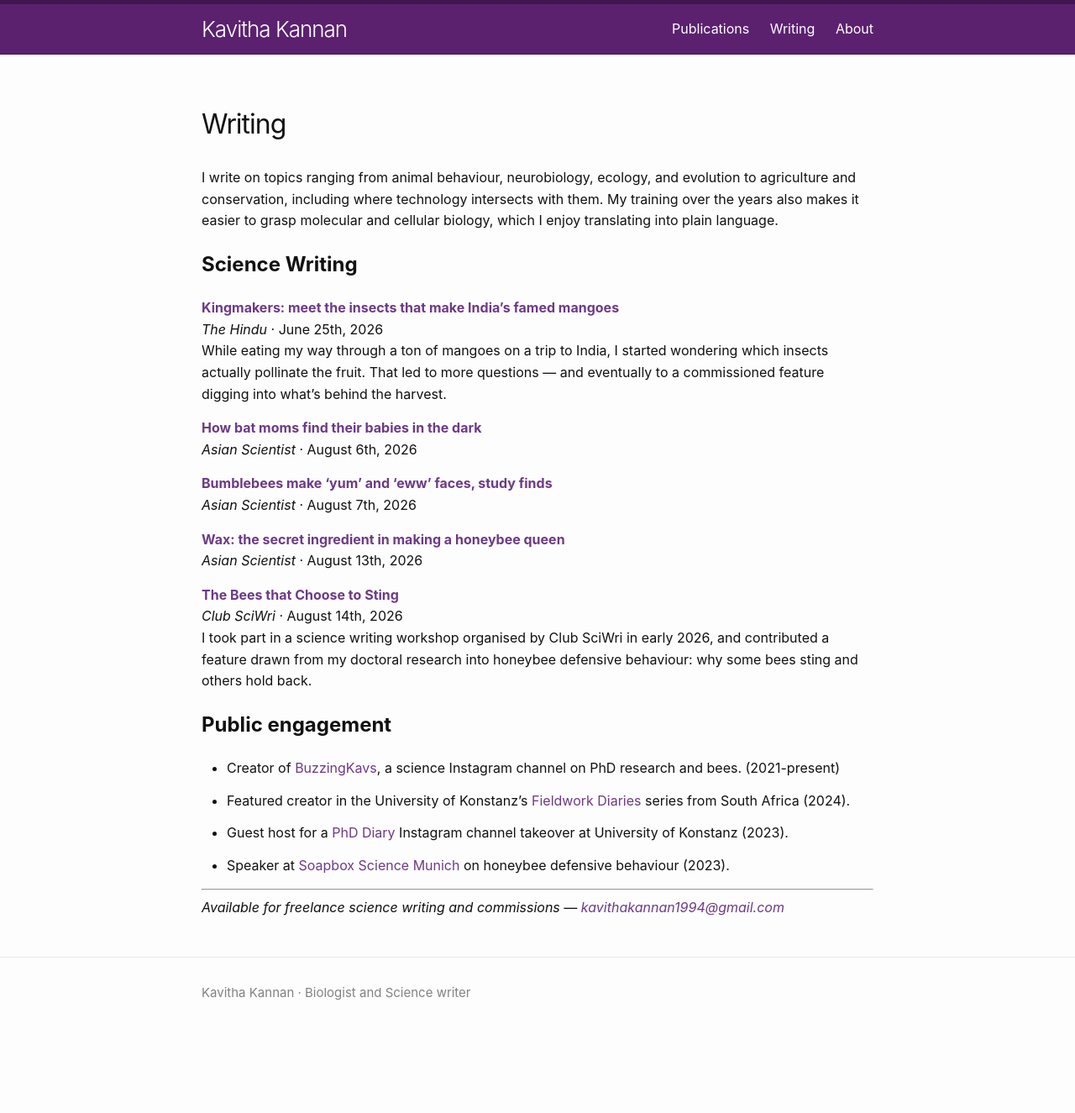
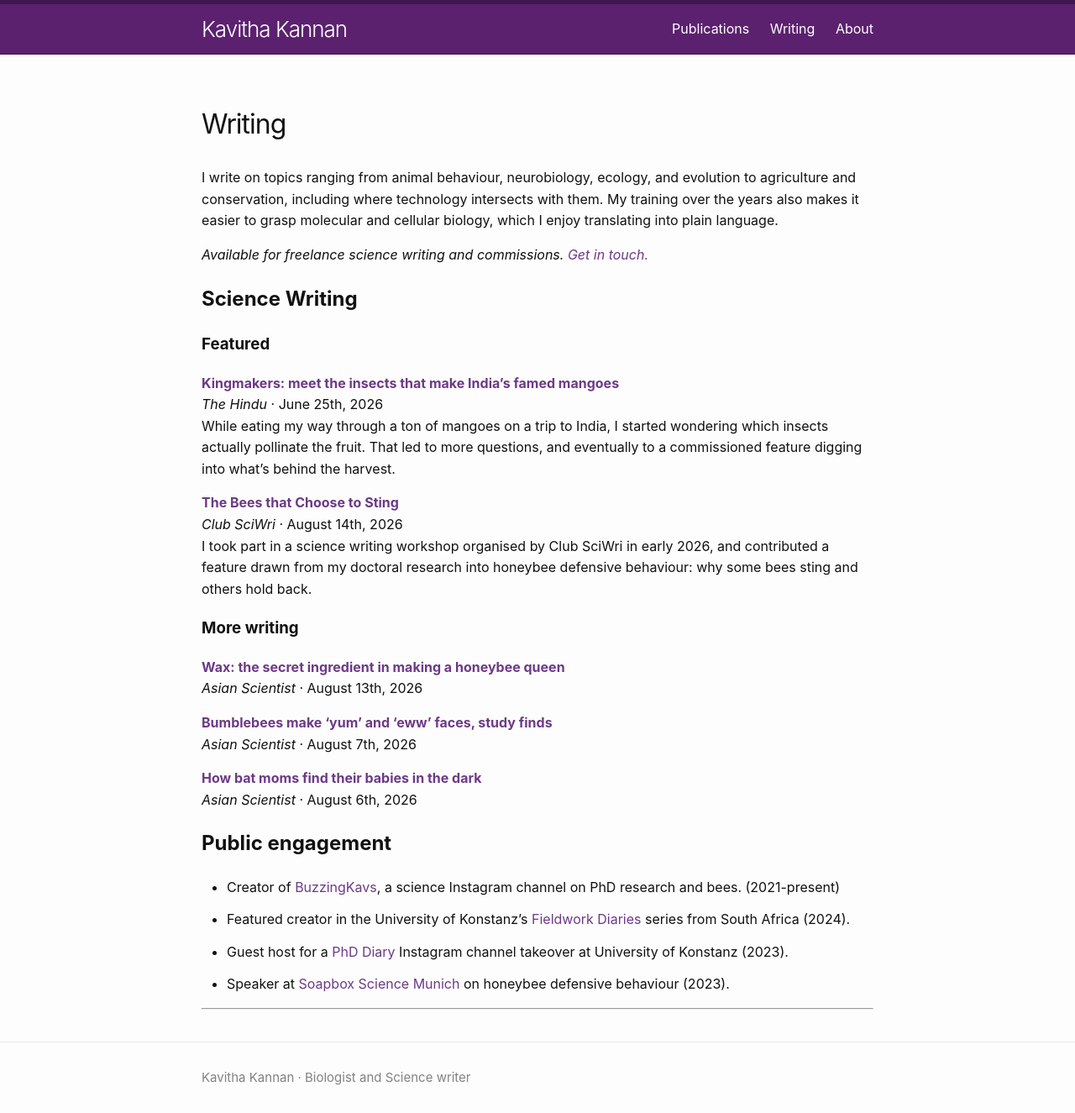
Before and after one commit to buzzingkavs/buzzingkavs.github.io, a Jekyll site: the page built from writing.markdown, in a window 1280 px wide. Shown: the whole page at 84% size. Built offline with Jekyll 4.4.1, drawn with Linux system fonts in a browser that asks for light colours; before the commit the page ends 1224 px from its top, so only the background shows below that.

Commit message:
Revise writing.markdown with new features and articles
Updated writing.markdown to include new articles and reorganize content.

```diff
--- a/writing.markdown
+++ b/writing.markdown
@@ -5,24 +5,28 @@ permalink: /writing/
 ---
 I write on topics ranging from animal behaviour, neurobiology, ecology, and evolution to agriculture and conservation, including where technology intersects with them. My training over the years also makes it easier to grasp molecular and cellular biology, which I enjoy translating into plain language.
 
+*Available for freelance science writing and commissions. [Get in touch.](mailto:kavithakannan1994@gmail.com)*
+
 ## Science Writing
 
+### Featured
 **[Kingmakers: meet the insects that make India's famed mangoes](https://www.thehindu.com/sci-tech/energy-and-environment/kingmakers-meet-the-insects-that-make-india-famed-mangoes/article71141108.ece)**<br>
 *The Hindu* · June 25th, 2026<br>
-While eating my way through a ton of mangoes on a trip to India, I started wondering which insects actually pollinate the fruit. That led to more questions — and eventually to a commissioned feature digging into what's behind the harvest.
+While eating my way through a ton of mangoes on a trip to India, I started wondering which insects actually pollinate the fruit. That led to more questions, and eventually to a commissioned feature digging into what's behind the harvest.
 
-**[How bat moms find their babies in the dark](https://www.asianscientist.com/2026/08/environment/how-bat-moms-find-their-babies-in-the-dark/)**<br>
-*Asian Scientist* · August 6th, 2026
+**[The Bees that Choose to Sting](https://sciwri.club/archives/14623)**<br>
+*Club SciWri* · August 14th, 2026<br>
+I took part in a science writing workshop organised by Club SciWri in early 2026, and contributed a feature drawn from my doctoral research into honeybee defensive behaviour: why some bees sting and others hold back.
+
+### More writing
+**[Wax: the secret ingredient in making a honeybee queen](https://www.asianscientist.com/2026/08/environment/wax-the-secret-ingredient-in-making-a-honeybee-queen/)**<br>
+*Asian Scientist* · August 13th, 2026
 
 **[Bumblebees make 'yum' and 'eww' faces, study finds](https://www.asianscientist.com/2026/08/environment/bumblebees-make-yum-and-eww-faces-study-finds/)**<br>
 *Asian Scientist* · August 7th, 2026
 
-**[Wax: the secret ingredient in making a honeybee queen](https://www.asianscientist.com/2026/08/environment/wax-the-secret-ingredient-in-making-a-honeybee-queen/)**<br>
-*Asian Scientist* · August 13th, 2026
-
-**[The Bees that Choose to Sting](https://sciwri.club/archives/14623)**<br>
-*Club SciWri* · August 14th, 2026<br>
-I took part in a science writing workshop organised by Club SciWri in early 2026, and contributed a feature drawn from my doctoral research into honeybee defensive behaviour: why some bees sting and others hold back.
+**[How bat moms find their babies in the dark](https://www.asianscientist.com/2026/08/environment/how-bat-moms-find-their-babies-in-the-dark/)**<br>
+*Asian Scientist* · August 6th, 2026
 
 ## Public engagement
 - Creator of [BuzzingKavs](https://www.instagram.com/buzzingkavs/), a science Instagram channel on PhD research and bees. (2021-present)
@@ -31,4 +35,3 @@ I took part in a science writing workshop organised by Club SciWri in early 2026
 - Speaker at [Soapbox Science Munich](https://munichsoapboxscience.com/soapbox-science-2023/9/) on honeybee defensive behaviour (2023).
 
 ---
-*Available for freelance science writing and commissions — [kavithakannan1994@gmail.com](mailto:kavithakannan1994@gmail.com)*
```
